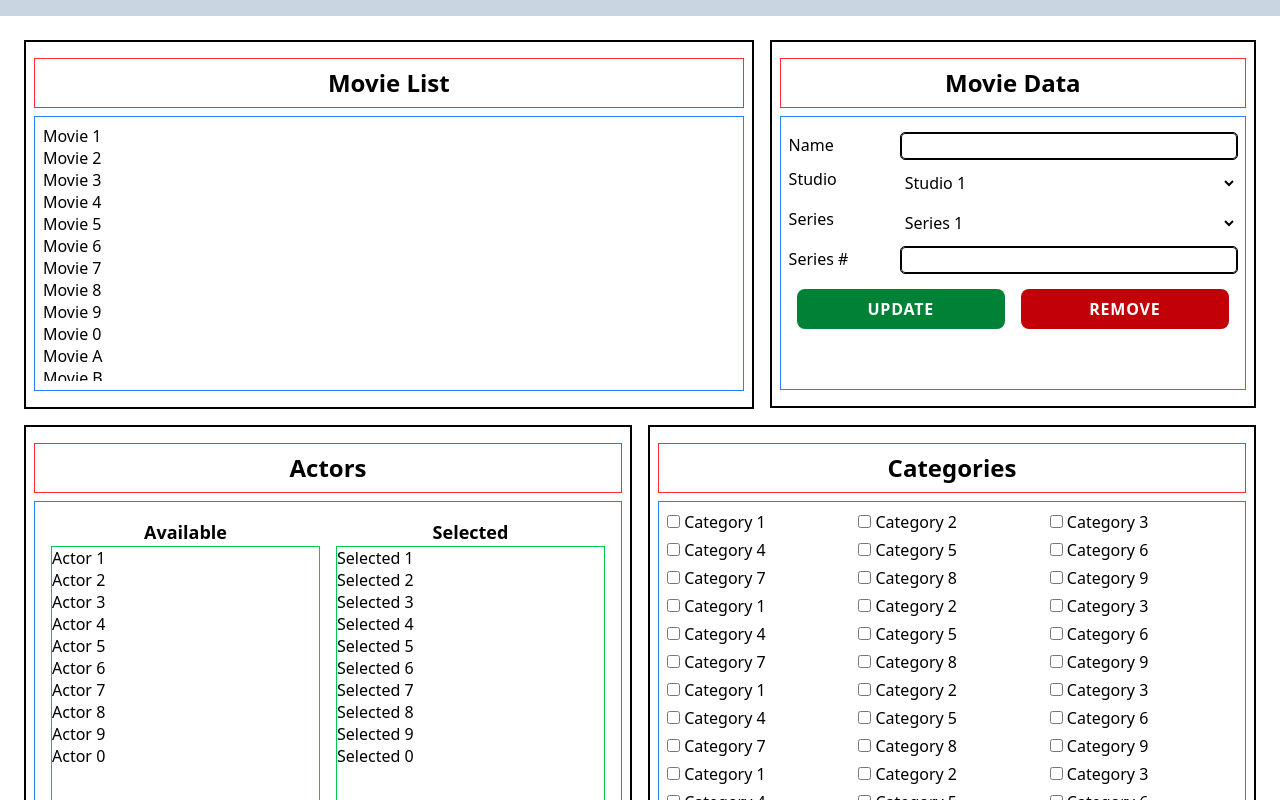
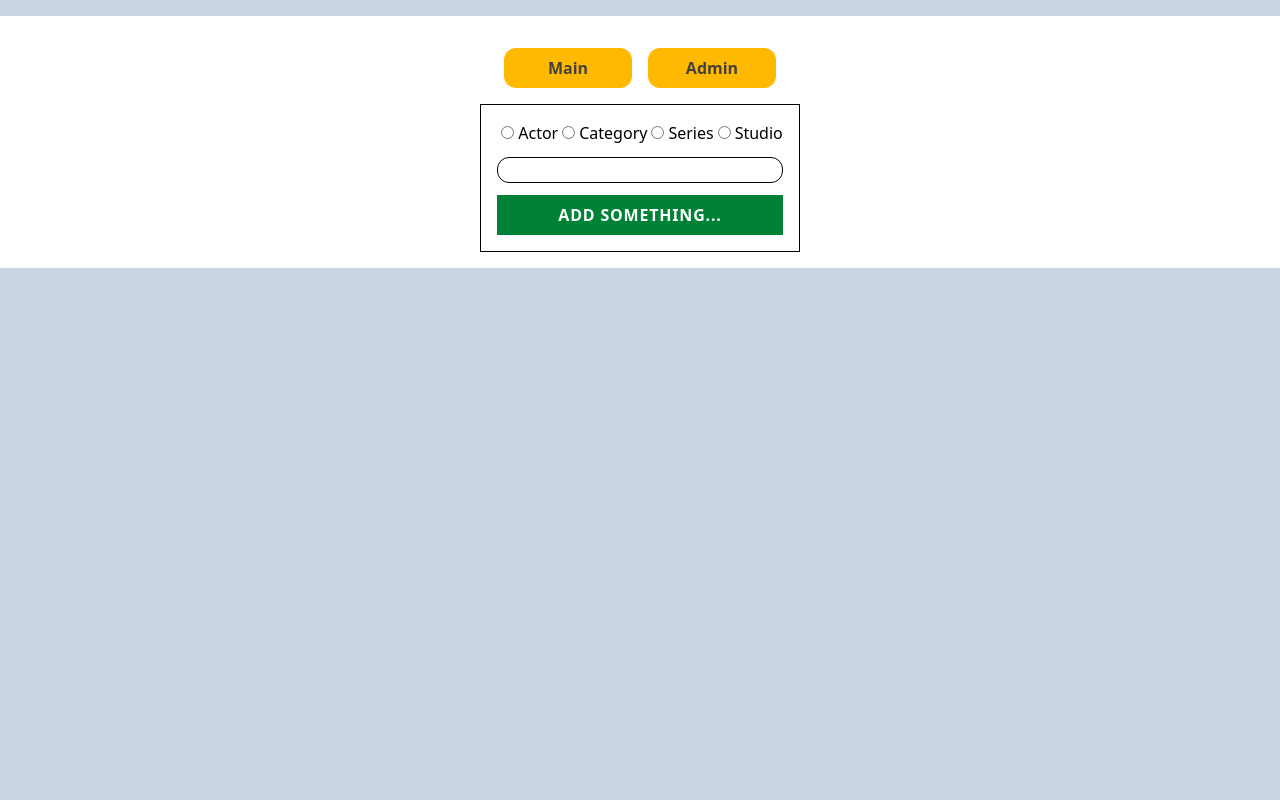
Before and after one commit to BenIlias/MovieManagerApp, a React app in the folder Frontend/: page /admin in a window 1280 px wide. Shown: the top 800 px of the page. Built offline with nearby package versions, Linux system fonts and the light colour scheme; the HTML template or start-up script is replaced by a standard one.

Commit message:
add React routing for core pages

```diff
--- a/Frontend/src/App.tsx
+++ b/Frontend/src/App.tsx
@@ -1,11 +1,20 @@
+import { BrowserRouter, Route, Routes } from "react-router-dom";
 import Container from "./components/Container";
 import MainPage from "./pages/MainPage";
+import NavBar from "./components/NavBar";
+import AdminPage from "./pages/AdminPage";
 
 function App() {
   return (
+    <BrowserRouter>
     <Container>
-     <MainPage />
+      <NavBar />
+     <Routes>
+      <Route path="/" element={<MainPage />}></Route>
+      <Route path="/admin" element={<AdminPage />}></Route>
+     </Routes>
     </Container>
+    </BrowserRouter>
 
   );
 }
--- /dev/null
+++ b/Frontend/src/components/NavBar.tsx
@@ -0,0 +1,12 @@
+import NavLink from "./NavLink";
+
+const NavBar = () => {
+  return (
+    <nav className="flex justify-center my-4 mx-8">
+      <NavLink title="Main" href="/" />
+      <NavLink title="Admin" href="/admin" />
+    </nav>
+  );
+};
+
+export default NavBar;
--- /dev/null
+++ b/Frontend/src/components/NavLink.tsx
@@ -0,0 +1,19 @@
+import { Link } from "react-router-dom";
+
+interface Props {
+  title: string;
+  href: string;
+}
+
+const NavLink = ({ title, href }: Props) => {
+  return (
+    <Link
+      className="bg-amber-400 hover:bg-amber-300 font-semibold inline-block mx-2 p-2 rounded-xl text-center text-stone-700 w-32"
+      to={href}
+    >
+      {title}
+    </Link>
+  );
+};
+
+export default NavLink;
--- /dev/null
+++ b/Frontend/src/pages/AdminPage.tsx
@@ -0,0 +1,44 @@
+const AdminPage = () => {
+  return (
+    <div className="border border-black mx-auto p-4 w-max">
+      <form>
+        <div className="mb-3">
+          <label>
+            <input className="mx-1" type="radio" name="selection" />
+            Actor
+          </label>
+          <label>
+            <input className="mx-1" type="radio" name="selection" />
+            Category
+          </label>
+          <label>
+            <input className="mx-1" type="radio" name="selection" />
+            Series
+          </label>
+          <label>
+            <input className="mx-1" type="radio" name="selection" />
+            Studio
+          </label>
+        </div>
+
+        <div className="my-3">
+          <input
+            className="border border-black focus:bg-gray-100 px-2 rounded-xl w-full"
+            type="text"
+          />
+        </div>
+
+        <div className="grid mt-3">
+          <button
+            className="bg-green-700 hover:bg-green-600 font-semibold p-2 text-center text-white tracking-wider uppercase"
+            type="submit"
+          >
+            Add Something...
+          </button>
+        </div>
+      </form>
+    </div>
+  );
+};
+
+export default AdminPage;
--- a/Frontend/tsconfig.app.json
+++ b/Frontend/tsconfig.app.json
@@ -24,5 +24,5 @@
     "noFallthroughCasesInSwitch": true,
     "noUncheckedSideEffectImports": true
   },
-  "include": ["src", "../hi/AdminPage.tsx"]
+  "include": ["src", "src/pages/AdminPage.tsx"]
 }
```
